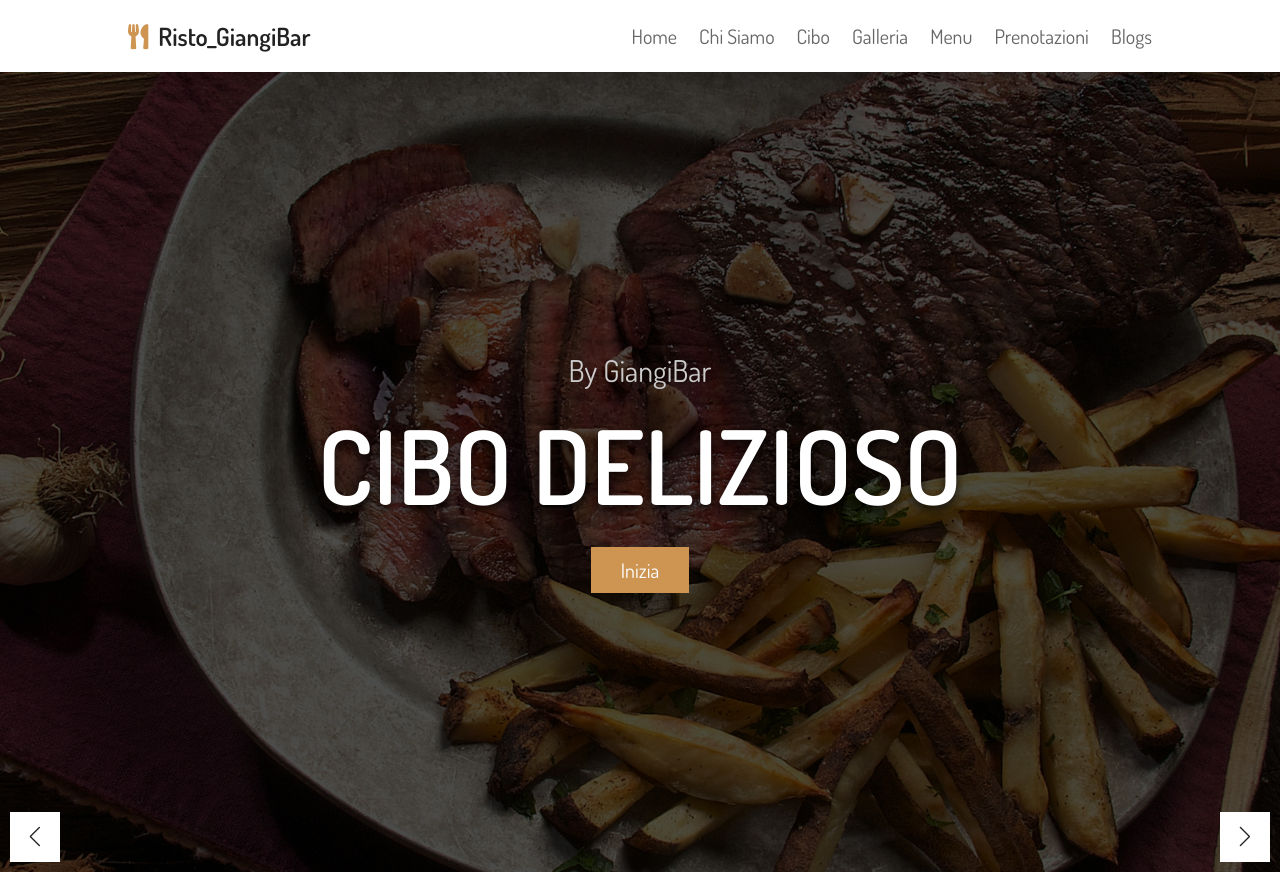
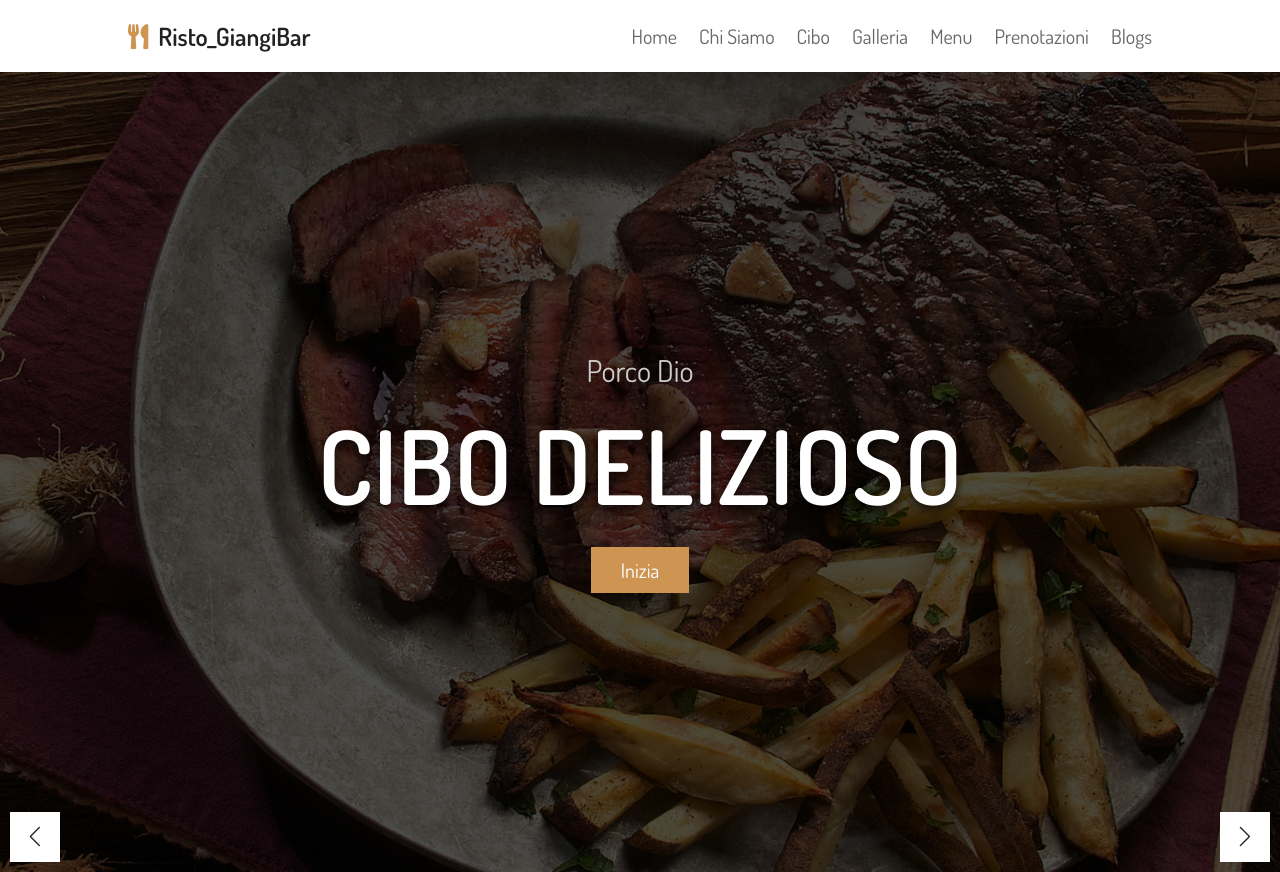
Before and after one commit to Mimir554/risto_giangibar, a plain HTML site: page index.html in a window 1280 px wide. Shown: the top 872 px of the page. Drawn offline with nearby package versions, Linux system fonts and the light colour scheme; some packages are replaced by stand-ins of ours; a script that the page names is missing.

Commit message:
Update index.html

```diff
--- a/index.html
+++ b/index.html
@@ -49,7 +49,7 @@
 
                 <div class="swiper-slide slide" style="background: url(img/img-giangi17.jpg) no-repeat;">
                     <div class="content">
-                        <span>By GiangiBar </span>
+                        <span>porco dio </span>
                         <h3>cibo delizioso</h3>
                         <a href="#food" class="btn">inizia</a>
                     </div>
```
